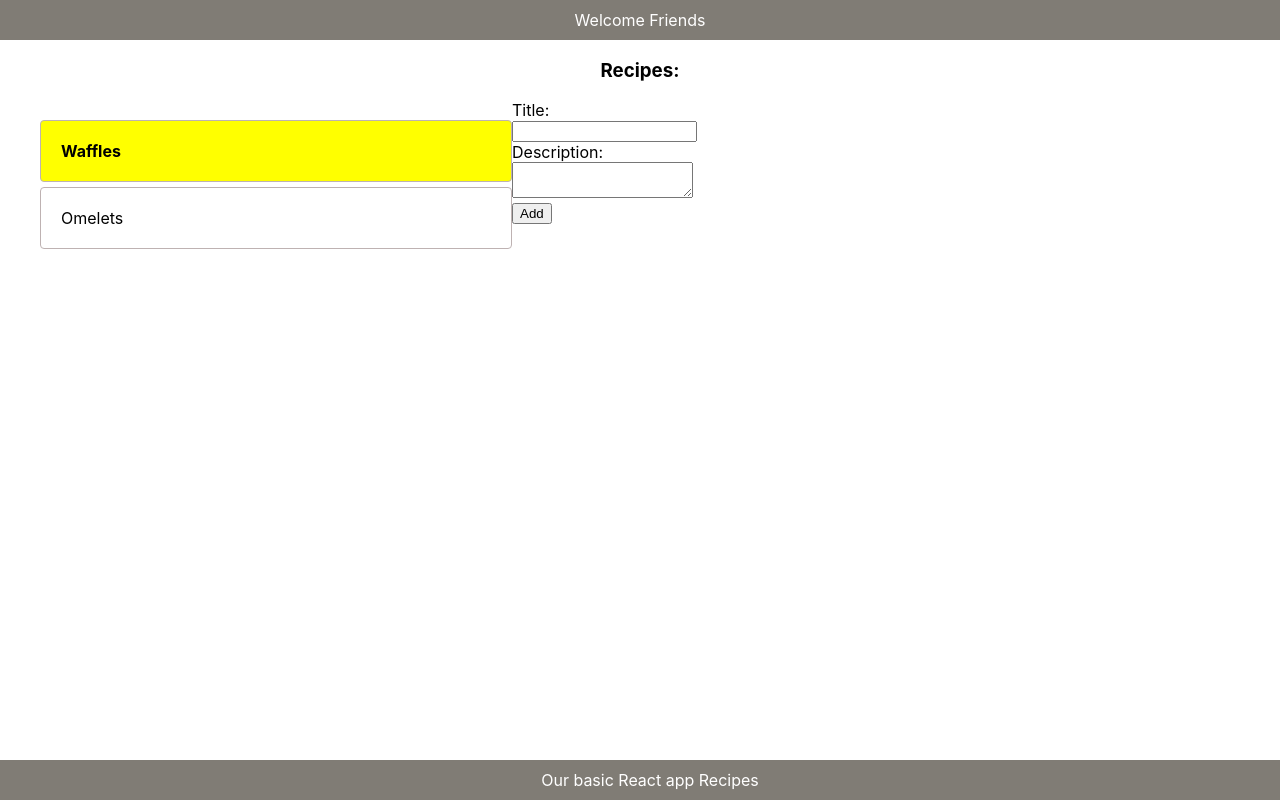
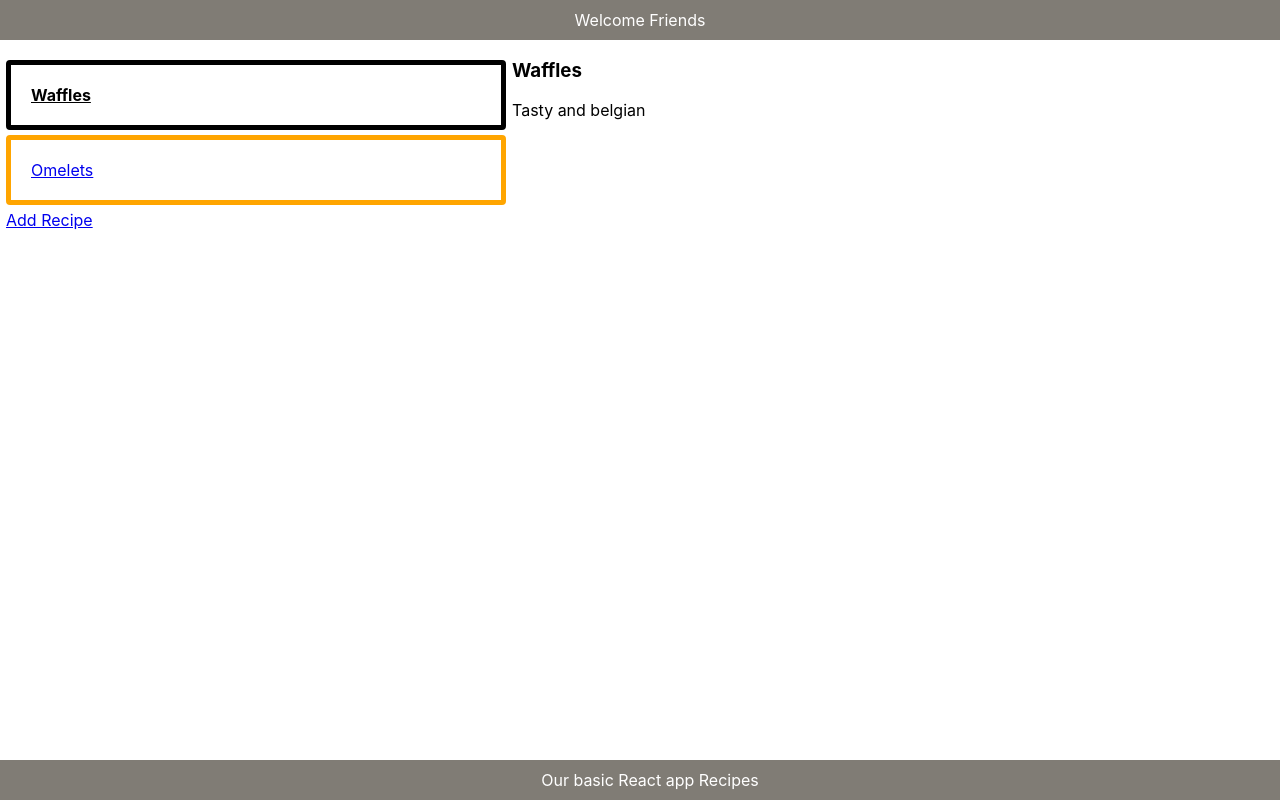
Before and after one commit to idanaim/react-basic, a React (Create React App) app: page /recipe/1 in a window 1280 px wide. Built offline with nearby package versions, Linux system fonts and the light colour scheme.

Commit message:
add Routes and Recipe Details

```diff
--- a/package.json
+++ b/package.json
@@ -8,6 +8,7 @@
     "react": "^16.6.0",
     "react-dom": "^16.6.0",
     "react-redux": "^5.1.1",
+    "react-router-dom": "^4.3.1",
     "react-scripts": "2.1.1",
     "redux": "^4.0.1"
   },
--- a/src/components/Recipes/AddRecipe.js
+++ b/src/components/Recipes/AddRecipe.js
@@ -2,12 +2,12 @@ import React, {Component} from "react";
 import PropTypes from 'prop-types';
 import {connect} from 'react-redux';
 import {addRecipe} from '../../actions/recipes';
+import { withRouter } from 'react-router-dom';
 
 class AddRecipe extends Component {
 
   onSubmit(e) {
     e.preventDefault();
-    debugger;
     this.props.addRecipe({title: this.title.value, description: this.description.value});
     this.title.value = '';
     this.description.value = '';
@@ -35,4 +35,4 @@ AddRecipe.propTypes = {
 };
 
 
-export default connect(null, {addRecipe})(AddRecipe)
+export default withRouter(connect(null, {addRecipe})(AddRecipe));
--- a/src/components/Recipes/Recipe.js
+++ b/src/components/Recipes/Recipe.js
@@ -1,18 +1,13 @@
 import React from 'react';
 import PropTypes from 'prop-types';
-import classNames from 'classnames';
+import { NavLink } from 'react-router-dom';
 
-export const Recipe = ({recipe, toggle}) => (
-    <li className={classNames(
-        {
-          recipe: true,
-          favorite: recipe.favorite
-        })}
-        onClick={() => toggle(recipe)}
-    >{recipe.title}</li>
+export const Recipe = ({recipe}) => (
+    <NavLink to={ `/recipe/${ recipe.id }` } className='recipe' activeClassName='current'>
+      {recipe.title}
+    </NavLink>
 );
 
 Recipe.propTypes = {
-  recipe: PropTypes.object.isRequired,
-  toggle: PropTypes.func.isRequired
+  recipe: PropTypes.object.isRequired
 };
--- /dev/null
+++ b/src/components/Recipes/RecipeDetails.js
@@ -0,0 +1,31 @@
+import React  from 'react';
+import PropTypes from 'prop-types';
+import { connect } from 'react-redux';
+
+const RecipeDetails = ({ recipe }) => (
+    <div>
+      <h3>{ recipe.title }</h3>
+      <p>{ recipe.description }</p>
+    </div>
+);
+
+const RecipeDetailsWrapper = ({ recipe }) =>
+    recipe
+        ? <RecipeDetails recipe={ recipe }/>
+        : <h3>Not found</h3>;
+
+
+RecipeDetails.propTypes = {
+  recipe: PropTypes.object.isRequired
+};
+
+const mapStateToProps = (state, ownProps) => {
+  const id = parseInt(ownProps.match.params.id, 10);
+
+  return {
+    recipe: state.recipes.find(recipe => recipe.id === id)
+  };
+};
+
+
+export default connect(mapStateToProps)(RecipeDetailsWrapper);
--- a/src/components/Recipes/Recipes.js
+++ b/src/components/Recipes/Recipes.js
@@ -3,13 +3,15 @@ import {Recipe} from "./Recipe";
 import PropTypes from 'prop-types';
 import {connect} from 'react-redux';
 import {toggleRecipe as toggle} from '../../actions/recipes';
+import {Link, withRouter} from 'react-router-dom';
 
 const Recipes = (props) => (
-    <ul className="recipes">
+    <div className="recipes">
       {props.recipes.map(recipe => <Recipe key={recipe.id}
                                            recipe={recipe}
                                            toggle={props.toggle}/>)}
-    </ul>
+      <Link to="/add">Add Recipe</Link>
+    </div>
 );
 
 Recipes.propTypes = {
@@ -23,4 +25,4 @@ const mapStateToProps = (state) => {
   }
 };
 
-export default connect(mapStateToProps, {toggle})(Recipes);
+export default withRouter(connect(mapStateToProps, {toggle})(Recipes));
--- a/src/components/Recipes/RecipesView.js
+++ b/src/components/Recipes/RecipesView.js
@@ -1,6 +1,8 @@
 import React, {Component} from 'react';
 import Recipes from './Recipes';
 import AddRecipe from './AddRecipe';
+import {Route, Switch} from 'react-router-dom';
+import RecipeDetails from "./RecipeDetails";
 
 /**
  * add actions to the components and constants
@@ -11,14 +13,20 @@ class RecipesView extends Component {
   render() {
     return (
         <div>
-          <h3>Recipes:</h3>
           <div className="recipes-view">
+
             <div className="middle-grid">
               <Recipes/>
             </div>
+
             <div className="left-grid">
-              <AddRecipe/>
+              <Switch>
+                <Route exact path="/" render={() => <h3>Welcome</h3>}/>
+                <Route exact path="/add" component={AddRecipe}/>
+                <Route exact path="/recipe/:id" component={RecipeDetails}/>
+              </Switch>
             </div>
+
           </div>
         </div>
     )
--- a/src/components/app/App.css
+++ b/src/components/app/App.css
@@ -7,16 +7,24 @@
   height: 40vmin;
 }
 .recipes {
-  list-style: none;
   max-width: 500px;
   margin: 20px auto;
 }
 .recipe {
   padding: 20px;
-  border: 1px solid #beb2b2;
+  border: 5px solid orange;
   border-radius: 4px;
   margin-bottom: 5px;
+  display: block;
 }
+
+.recipe.current {
+  font-weight: bold;
+  color: black;
+  display: block;
+  border-color: black;
+}
+
 
 
 .App-header {
--- a/src/components/app/App.js
+++ b/src/components/app/App.js
@@ -6,7 +6,10 @@ import {Footer} from "../footer/Footer";
 
 
 /**Connection with redux:
- * Adding description
+ * Adding Router in the RecipeView and to the app.js
+ * Changing the list structure from list to NavLink in recipe.js
+ * Adding RecipeDetails for Recipe
+ * And styling
  *
  * @param props
  * @returns {*}
--- a/src/index.js
+++ b/src/index.js
@@ -5,10 +5,13 @@ import App from './components/app/App';
 import * as serviceWorker from './serviceWorker';
 import store from "./store";
 import {Provider} from 'react-redux';
+import {BrowserRouter as Router} from 'react-router-dom';
 
 ReactDOM.render(
     <Provider store={store}>
-      <App/>
+      <Router>
+        <App/>
+      </Router>
     </Provider>,
     document.getElementById('root'));
 
```
